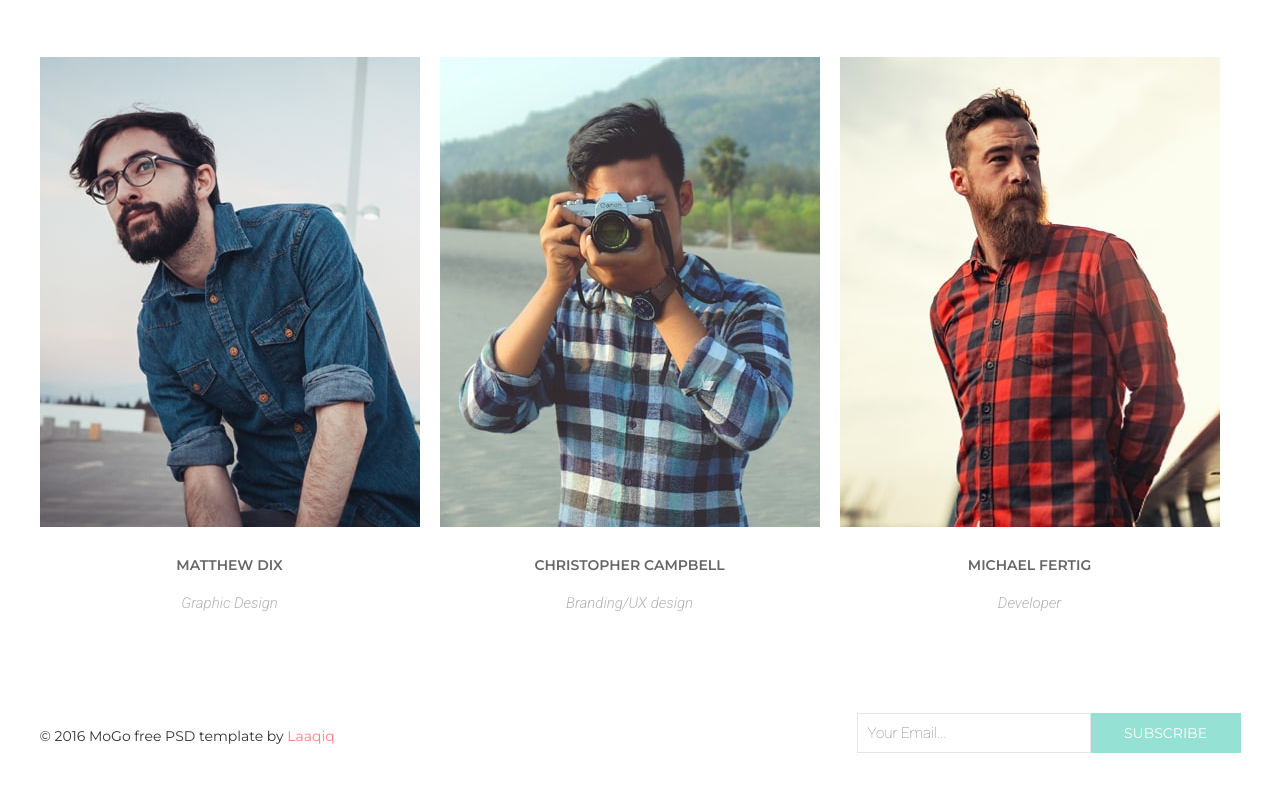
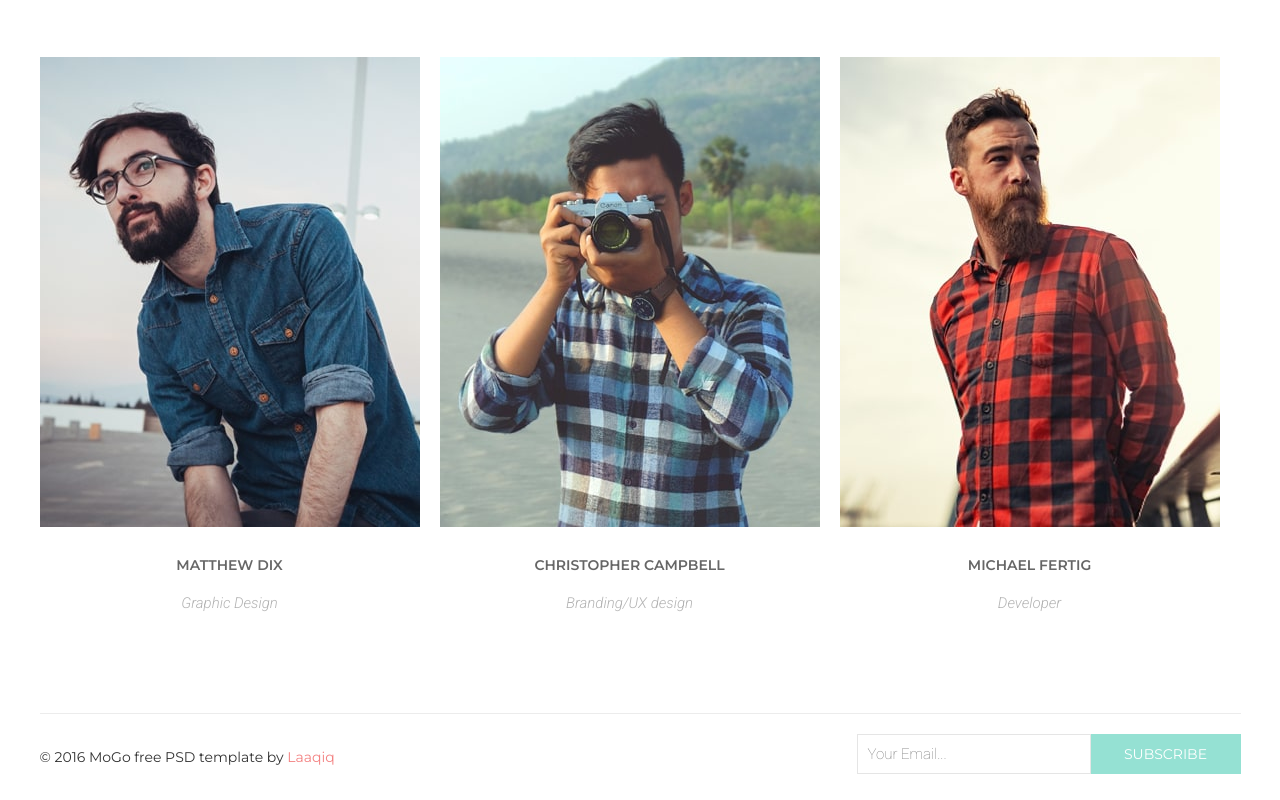
Before and after one commit to KonstantinZurin/goit-fe-corse, a plain HTML site: page module-10/index.html in a window 1280 px wide. Shown: the part 1998-2798 px from the top of the page. Before the commit the page ends 2777 px from the top, so only its background shows below. Drawn offline with Linux system fonts and the light colour scheme.

Commit message:
fix some

```diff
--- a/module-10/css/style.css
+++ b/module-10/css/style.css
@@ -388,6 +388,8 @@ h1 {
 /* FOOTER */
 
 .ftr-content {
+    border-top: 1px solid #ececec;
+    padding-top: 20px;
     display: -webkit-box;
     display: -ms-flexbox;
     display: flex;
```
